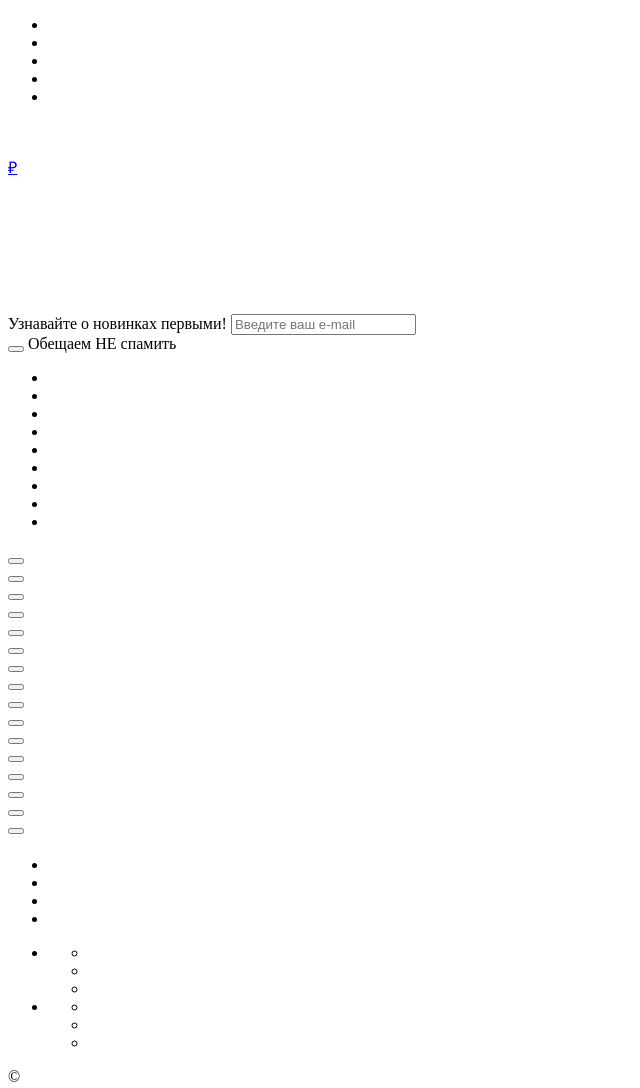
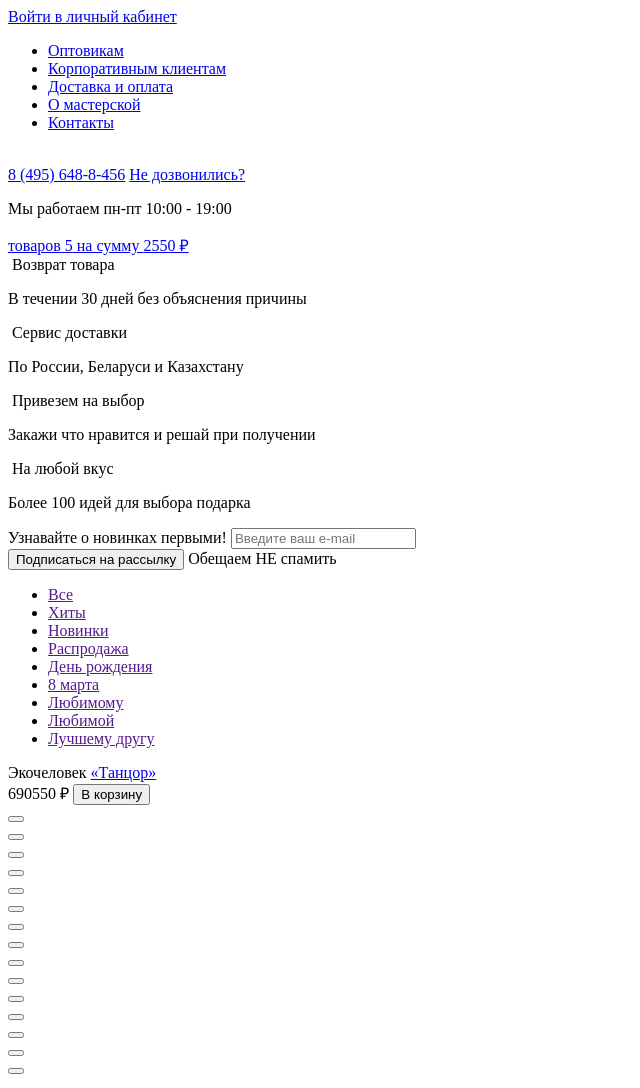
Before and after one commit to uspehcoursbrest/KondratykGroupProject, a plain HTML site: page main.html in a window 1280 px wide. Shown: the top 1088 px of the page, without its empty margins (0-640 px from the left). Drawn offline with Linux system fonts and the light colour scheme.

Commit message:
Были вставлены тексты и сохранены изображения

```diff
--- a/main.html
+++ b/main.html
@@ -9,23 +9,23 @@
 <header>
     <div class="container">
         <div class="left">
-      <a href="#"><span></span></a>
+            <a href="#"><span></span>Войти в личный кабинет</a>
             <ul class="menu">
-        <li><a href="#"></a></li>
-        <li><a href="#"></a></li>
-        <li><a href="#"></a></li>
-        <li><a href="#"></a></li>
-        <li><a href="#"></a></li>
+                <li><a href="#">Оптовикам</a></li>
+                <li><a href="#">Корпоративным клиентам</a></li>
+                <li><a href="#">Доставка и оплата</a></li>
+                <li><a href="#">О мастерской</a></li>
+                <li><a href="#">Контакты</a></li>
             </ul>
         </div>
         <div class="logo">
             <a href="#"><img src="" alt=""></a>
         </div>
         <div class="right">
-      <a href="#"><span></span></a>
-      <a href="#"></a>
-      <p></p>
-      <a href="#">&#8381</a>
+            <a href="tel:8 (495) 648-8-456"><span></span>8 (495) 648-8-456</a>
+            <a href="#">Не дозвонились?</a>
+            <p>Мы работаем пн-пт 10:00 - 19:00</p>
+            <a href="#">товаров <span>5</span> на сумму <span>2550 ₽</span></a>
         </div>
     </div>
 </header>
@@ -41,23 +41,23 @@
             <div class="advanteges">
                 <div class="item">
                     <img src="" alt="">
-          <span></span>
-          <p></p>
+                    <span>Возврат товара</span>
+                    <p>В течении 30 дней без объяснения причины</p>
                 </div>
                 <div class="item">
                     <img src="" alt="">
-          <span></span>
-          <p></p>
+                    <span>Сервис доставки</span>
+                    <p>По России, Беларуси и Казахстану</p>
                 </div>
                 <div class="item">
                     <img src="" alt="">
-          <span></span>
-          <p></p>
+                    <span>Привезем на выбор</span>
+                    <p>Закажи что нравится и решай при получении</p>
                 </div>
                 <div class="item">
                     <img src="" alt="">
-          <span></span>
-          <p></p>
+                    <span>На любой вкус</span>
+                    <p>Более 100 идей для выбора подарка</p>
                 </div>
             </div>
             <div class="subscribe">
@@ -65,7 +65,7 @@
                     <label for="sub">Узнавайте о новинках первыми!</label>
                     <input type="email" name="email" id="sub" placeholder="Введите ваш e-mail" required>
                     <div class="wrap">
-            <button></button>
+                        <button>Подписаться на рассылку</button>
                         <span>Обещаем НЕ спамить</span>
                     </div>
                 </form>
@@ -75,15 +75,15 @@
         <div class="catalog">
             <div class="filter">
                 <ul>
-          <li><a href=""></a></li>
-          <li><a href=""></a></li>
-          <li><a href=""></a></li>
-          <li><a href=""></a></li>
-          <li><a href=""></a></li>
-          <li><a href=""></a></li>
-          <li><a href=""></a></li>
-          <li><a href=""></a></li>
-          <li><a href=""></a></li>
+                    <li><a href="">Все</a></li>
+                    <li><a href="">Хиты</a></li>
+                    <li><a href="">Новинки</a></li>
+                    <li><a href="">Распродажа</a></li>
+                    <li><a href="">День рождения</a></li>
+                    <li><a href="">8 марта</a></li>
+                    <li><a href="">Любимому</a></li>
+                    <li><a href="">Любимой</a></li>
+                    <li><a href="">Лучшему другу</a></li>
                 </ul>
                 <div class="view">
                     <span></span>
@@ -94,11 +94,11 @@
                 <div class="card">
                     <div class="img"></div>
                     <div class="content">
-            <span class="title"></span>
-            <a href="#"></a>
+                        <span class="title">Экочеловек</span>
+                        <a href="#">«Танцор»</a>
                         <div class="buy">
-              <span class="price"><span class="old"></span></span>
-              <button></button>
+                            <span class="price"><span class="old">690</span>550 ₽</span>
+                            <button>В корзину</button>
                         </div>
                     </div>
                 </div>
```
Also changed, not shown: img/jpeg/card1.jpg (added), img/jpeg/sale.jpg (added), img/jpeg/slider.jpg (added), img/jpeg/widget-2.jpg (added), img/jpeg/widget1.jpg (added), img/jpeg/widget3.jpg (added), img/png/adv_01.png (added), img/png/adv_03.png (added), img/png/adv_05.png (added), img/png/adv_07.png (added), img/png/basket.png (added), img/png/logo.png (added). Lines whose indentation alone changed are shown as unchanged.
